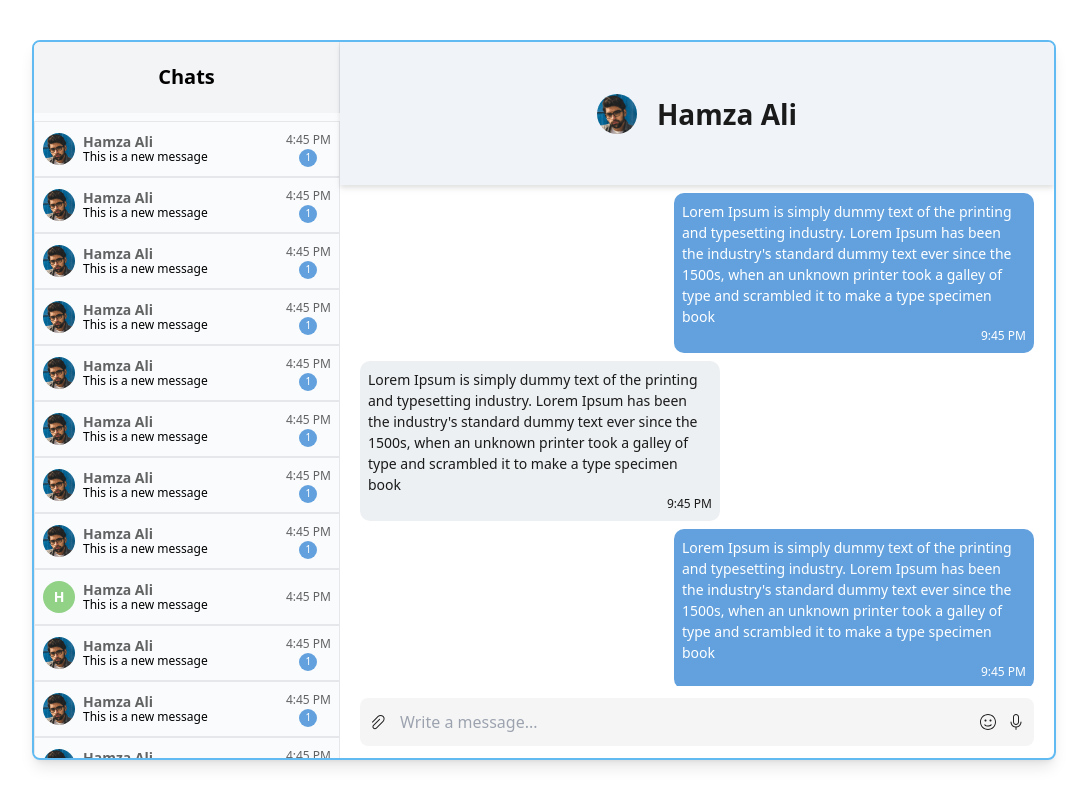
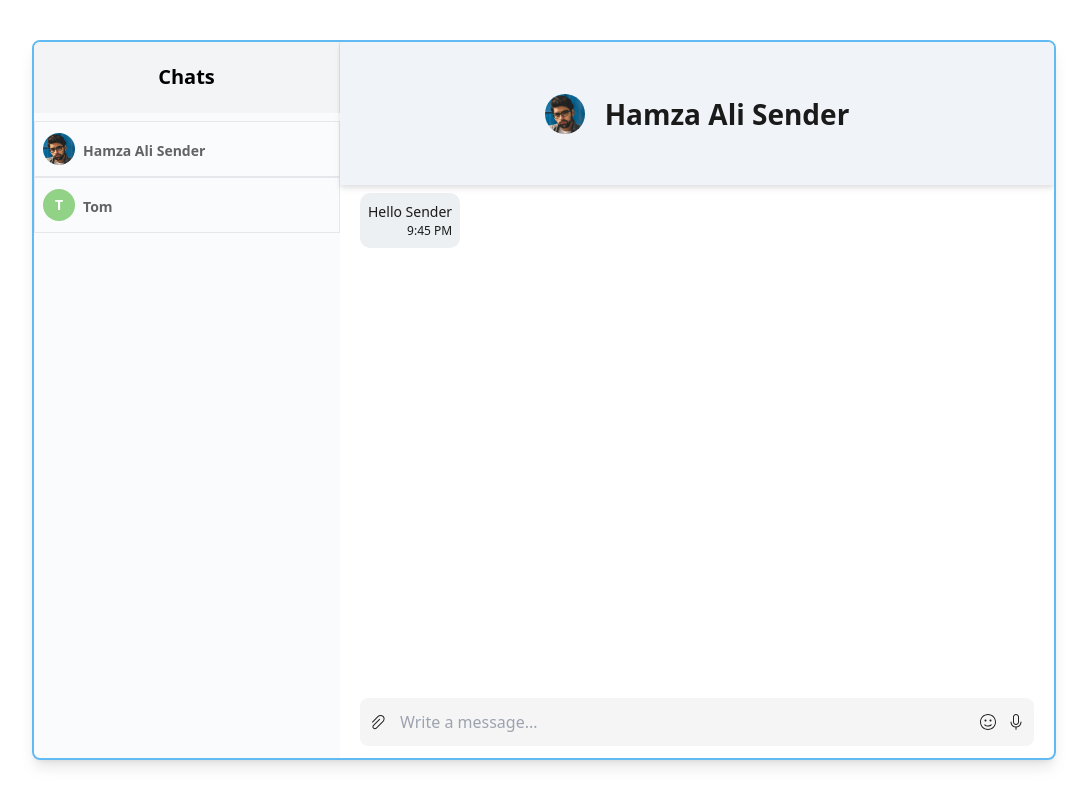
Before and after one commit to Hat52/Chat-App, a React (Vite) app in the folder client/: page / in a window 1280 px wide. Shown: the whole page, without its empty margins (96-1183 px from the left). Built offline with nearby package versions, Linux system fonts and the light colour scheme; no server answers.

Commit message:
feat: different person handled

```diff
--- a/client/src/App.tsx
+++ b/client/src/App.tsx
@@ -3,12 +3,39 @@ import './App.css';
 import { Sidebar, MessageContainer } from './components';
 import { MessageDummyData } from './constants';
 import { socket } from './socket';
+import DemoPic from './assets/pic-demo.png';
+
+interface IMessage {
+	from: string;
+	message: string;
+
+	time: '9:45 PM';
+}
+
+interface IMessages {
+	name: string;
+	image?: any;
+	messages: IMessage[];
+}
 
 function App() {
 	const [selectedMessage, setSelectedMessage] = useState(0);
 	const [isConnected, setIsConnected] = useState(socket.connected);
 	const [fooEvents, setFooEvents] = useState([]);
-	console.log(socket.connected);
+	const [currentMessage, setCurrentMessage] = useState<IMessages[]>([
+		{
+			image: DemoPic,
+			name: 'Hamza Ali Sender',
+			messages: [{ time: '9:45 PM', message: 'Hello Sender', from: 'other' }]
+		},
+		{
+			name: 'Tom',
+			messages: [
+				{ time: '9:45 PM', message: 'Hello Hamza How are you', from: 'other' },
+				{ time: '9:45 PM', message: 'I am good, How are you tom', from: 'me' }
+			]
+		}
+	]);
 
 	useEffect(() => {
 		function onConnect() {
@@ -37,6 +64,14 @@ function App() {
 
 	const handleMessageSend = (message: string) => {
 		socket.emit('send-message', { message });
+		// setCurrentMessage((prevArray) => [
+		// 	...prevArray,
+		//
+		// ]);
+
+		const dummyCurrentMessage = [...currentMessage];
+		dummyCurrentMessage[selectedMessage].messages.push({ message, from: 'me', time: '9:45 PM' });
+		setCurrentMessage([...dummyCurrentMessage]);
 	};
 
 	return (
@@ -46,12 +81,13 @@ function App() {
 					handleSelect={(index: number) => {
 						setSelectedMessage(index);
 					}}
-					data={MessageDummyData}
+					data={currentMessage}
 				/>
 				<MessageContainer
-					name={MessageDummyData[selectedMessage].name}
-					avatar={MessageDummyData[selectedMessage].image}
+					name={currentMessage[selectedMessage].name}
+					avatar={currentMessage[selectedMessage].image}
 					handleMessageSend={handleMessageSend}
+					messages={currentMessage[selectedMessage].messages}
 				/>
 			</div>
 		</div>
--- a/client/src/components/MessageContainer/index.tsx
+++ b/client/src/components/MessageContainer/index.tsx
@@ -4,53 +4,15 @@ interface IMessageContainer {
 	name: string;
 	avatar?: any;
 	handleMessageSend: (message: string) => void;
+	messages: any;
 }
 
-const messages: IMessage[] = [
-	{
-		from: 'me',
-		time: '9:45 PM',
-		message:
-			"Lorem Ipsum is simply dummy text of the printing and typesetting industry. Lorem Ipsum has been the industry's standard dummy text ever since the 1500s, when an unknown printer took a galley of type and scrambled it to make a type specimen book"
-	},
-	{
-		from: 'other',
-		time: '9:45 PM',
-		message:
-			"Lorem Ipsum is simply dummy text of the printing and typesetting industry. Lorem Ipsum has been the industry's standard dummy text ever since the 1500s, when an unknown printer took a galley of type and scrambled it to make a type specimen book"
-	},
-	{
-		from: 'me',
-		time: '9:45 PM',
-		message:
-			"Lorem Ipsum is simply dummy text of the printing and typesetting industry. Lorem Ipsum has been the industry's standard dummy text ever since the 1500s, when an unknown printer took a galley of type and scrambled it to make a type specimen book"
-	},
-	{
-		from: 'me',
-		time: '9:45 PM',
-		message:
-			"Lorem Ipsum is simply dummy text of the printing and typesetting industry. Lorem Ipsum has been the industry's standard dummy text ever since the 1500s, when an unknown printer took a galley of type and scrambled it to make a type specimen book"
-	},
-	{
-		from: 'other',
-		time: '9:45 PM',
-		message:
-			"Lorem Ipsum is simply dummy text of the printing and typesetting industry. Lorem Ipsum has been the industry's standard dummy text ever since the 1500s, when an unknown printer took a galley of type and scrambled it to make a type specimen book"
-	},
-	{
-		from: 'me',
-		time: '9:45 PM',
-		message:
-			"Lorem Ipsum is simply dummy text of the printing and typesetting industry. Lorem Ipsum has been the industry's standard dummy text ever since the 1500s, when an unknown printer took a galley of type and scrambled it to make a type specimen book"
-	},
-	{
-		from: 'me',
-		time: '9:45 PM',
-		message: 'Okay'
-	}
-];
-
-export default function MessageContainer({ name, avatar, handleMessageSend }: IMessageContainer) {
+export default function MessageContainer({
+	name,
+	avatar,
+	handleMessageSend,
+	messages
+}: IMessageContainer) {
 	return (
 		<div className="relative flex flex-col justify-between h-full w-[77%]">
 			<div className="h-[20%] bg-[#F0F4F9] w-full px-5 flex justify-center items-center gap-5 drop-shadow-md">
```
